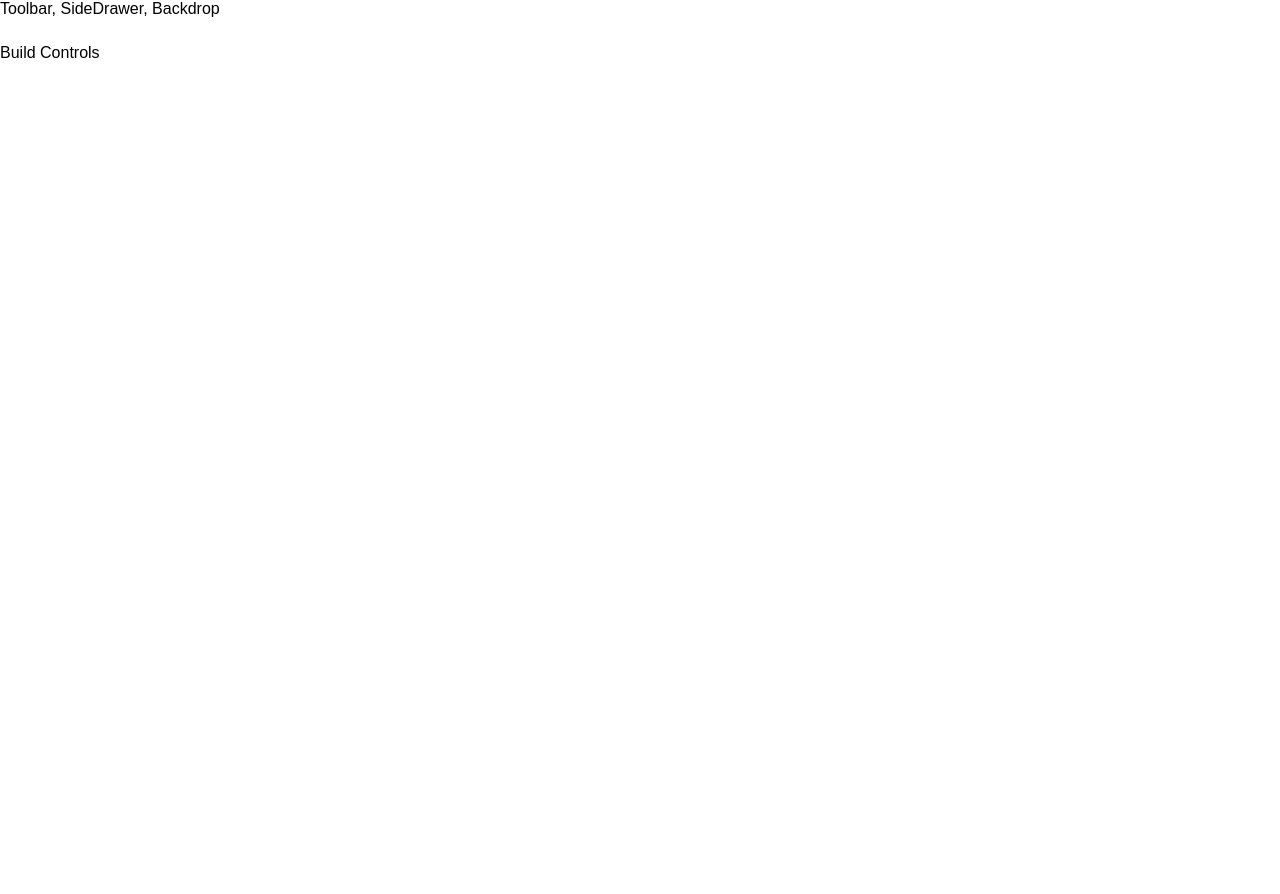
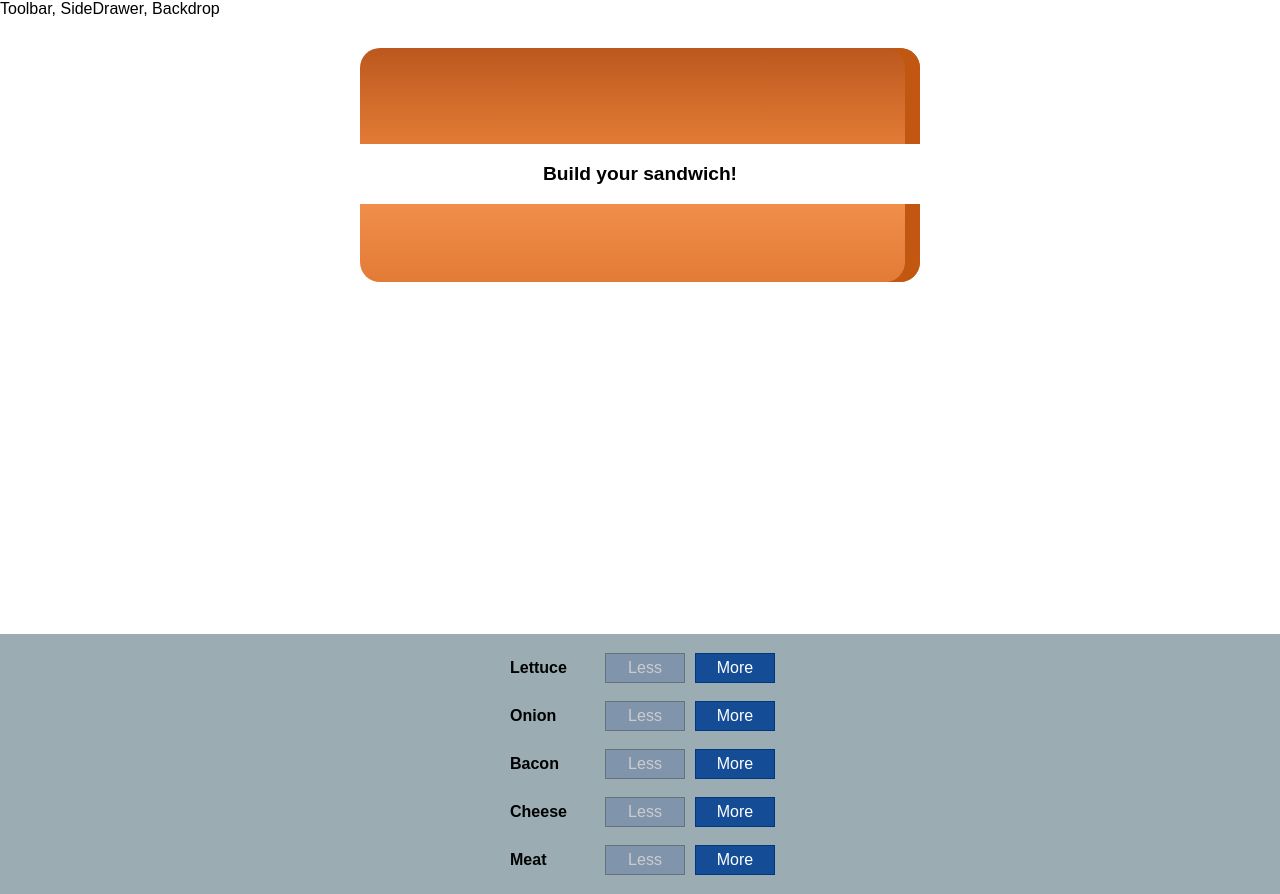
Before and after one commit to randyshao/sandwich-maker, a React app: page / in a window 1280 px wide. Before the commit the page ends 800 px from the top, so only its background shows below. Built offline with nearby package versions, Linux system fonts and the light colour scheme; a web font is replaced by a local one.

Commit message:
State changes for adding/removing ingredients

```diff
--- a/src/components/Sandwich/BuildControls/BuildControl/BuildControl.js
+++ b/src/components/Sandwich/BuildControls/BuildControl/BuildControl.js
@@ -4,8 +4,13 @@
 const buildControl = (props) => (
     <div className={classes.BuildControl}>
         <div className={classes.Label}>{props.label}</div>
-        <button className={classes.Less}>Less</button>
-        <button className={classes.More}>More</button>
+        <button
+            className={classes.Less}
+            onClick={props.removed}
+            disabled={props.disabled}>Less</button>
+        <button
+            className={classes.More}
+            onClick={props.added}>More</button>
     </div>
 );
 
--- a/src/components/Sandwich/BuildControls/BuildControls.js
+++ b/src/components/Sandwich/BuildControls/BuildControls.js
@@ -14,7 +14,12 @@
 const buildControls = (props) => (
     <div className={classes.BuildControls}>
         {controls.map(ctrl => (
-            <BuildControl key={ctrl.label} label={ctrl.label} />
+            <BuildControl
+            key={ctrl.label}
+            label={ctrl.label}
+            added={() => props.ingredientAdded(ctrl.type)}
+            removed={() => props.ingredientRemoved(ctrl.type)}
+            disabled={props.disabled[ctrl.type]} />
         ))}
     </div>
 );
--- a/src/components/Sandwich/Sandwich.css
+++ b/src/components/Sandwich/Sandwich.css
@@ -2,7 +2,7 @@
     width: 100%;
     margin: auto;
     height: 250px;
-    overflow: scroll;
+    overflow: auto;
     text-align: center;
     font-weight: bold;
     font-size: 1.2rem;
--- a/src/components/Sandwich/Sandwich.js
+++ b/src/components/Sandwich/Sandwich.js
@@ -3,14 +3,20 @@
 import Ingredient from './Ingredient/Ingredient';
 
 const sandwich = (props) => {
-    const transformedIngredients = Object.keys(props.ingredients)
+    let transformedIngredients = Object.keys(props.ingredients)
         .map(igKey => {
             return [...Array(props.ingredients[igKey])].map((_, i) => {
                 return <Ingredient key={igKey + i} type={igKey} />
             });
-        });
+        })
+        .reduce((arr, el) => {
+            return arr.concat(el)
+        }, []);
+    if (transformedIngredients.length === 0) {
+        transformedIngredients = <p>Build your sandwich!</p>;
+    }
     return (
-        <div className={classes.sandwich}>
+        <div className={classes.Sandwich}>
             <Ingredient type="bread-top" />
             {transformedIngredients}
             <Ingredient type="bread-bottom" />
--- a/src/containers/SandwichMaker/SandwichMaker.js
+++ b/src/containers/SandwichMaker/SandwichMaker.js
@@ -1,23 +1,71 @@
 import React, { Component } from 'react';
 import Aux from '../../hoc/Auxiliary';
 import Sandwich from '../../components/Sandwich/Sandwich';
+import BuildControls from '../../components/Sandwich/BuildControls/BuildControls';
+
+const INGREDIENT_PRICES = {
+    salad: 0.4,
+    cheese: 0.5,
+    meat: 1.3,
+    bacon: 0.7
+}
 
 class SandwichMaker extends Component {
     state = {
         ingredients: {
-            lettuce: 1,
-            onion: 1,
-            bacon: 1,
-            cheese: 2,
-            meat: 2
+            lettuce: 0,
+            onion: 0,
+            bacon: 0,
+            cheese: 0,
+            meat: 0
+        },
+        totalPrice: 4
+    }
+
+    addIngredientHandler = (type) => {
+        const oldCount = this.state.ingredients[type];
+        const updatedCount = oldCount + 1;
+        const updatedIngredients = {
+            ...this.state.ingredients
+        };
+        updatedIngredients[type] = updatedCount;
+        const priceAddition = INGREDIENT_PRICES[type];
+        const oldPrice = this.state.totalPrice;
+        const newPrice = oldPrice + priceAddition;
+        this.setState({totalPrice: newPrice, ingredients: updatedIngredients})
+    }
+
+    removeIngredientHandler = (type) => {
+        const oldCount = this.state.ingredients[type];
+        if (oldCount <= 0) {
+            return;
         }
+        const updatedCount = oldCount - 1;
+        const updatedIngredients = {
+            ...this.state.ingredients
+        };
+        updatedIngredients[type] = updatedCount;
+        const priceDeduction = INGREDIENT_PRICES[type];
+        const oldPrice = this.state.totalPrice;
+        const newPrice = oldPrice - priceDeduction;
+        this.setState({totalPrice: newPrice, ingredients: updatedIngredients})
     }
 
     render () {
+        const disabledInfo = {
+            ...this.state.ingredients
+        };
+        for (let key in disabledInfo) {
+            disabledInfo[key] = disabledInfo[key] <= 0
+        }
+        // {lettuce: true, meat: false, ...}
         return (
             <Aux>
                 <Sandwich ingredients={this.state.ingredients}/>
-                <div>Build Controls</div>
+                <BuildControls
+                    ingredientAdded={this.addIngredientHandler}
+                    ingredientRemoved={this.removeIngredientHandler}
+                    disabled={disabledInfo} />
             </Aux>
         );
     }
```
